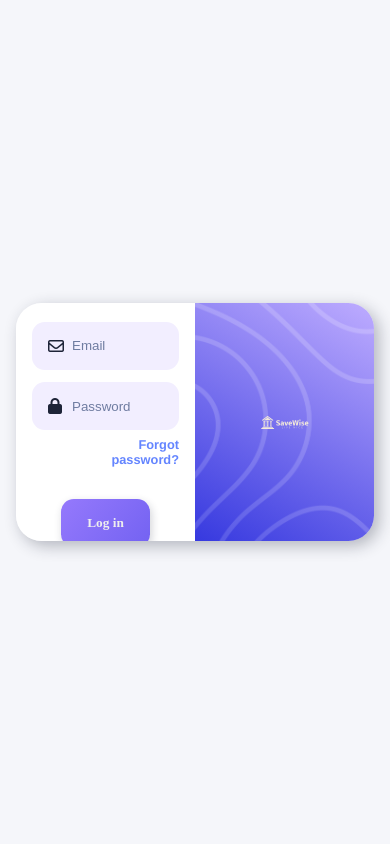
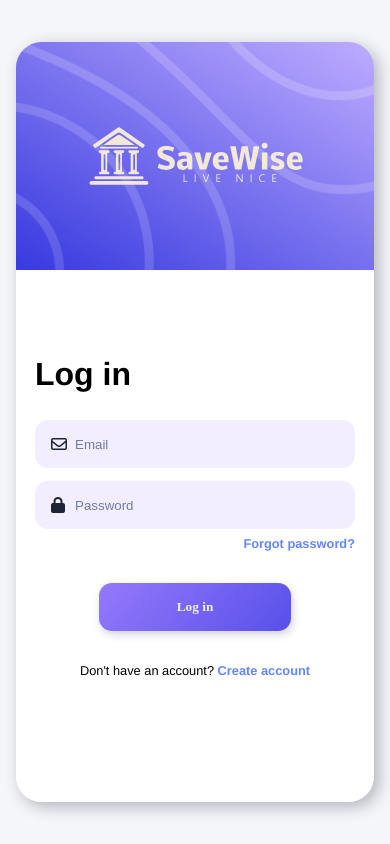
Before and after one commit to kvvasuu/save-wise, a Vue app: page / in a window 390 px wide. Built offline with nearby package versions, Linux system fonts and the light colour scheme; a web font is replaced by a local one.

Commit message:
feat: auth

```diff
--- a/src/assets/style/main.scss
+++ b/src/assets/style/main.scss
@@ -40,3 +40,15 @@ body {
   margin: 0;
   padding: 0;
 }
+
+@media (max-width: 800px) {
+  :root {
+    font-size: 14px;
+  }
+}
+
+@media (max-width: 600px) {
+  :root {
+    font-size: 16px;
+  }
+}
--- a/src/components/containers/AuthContainer.vue
+++ b/src/components/containers/AuthContainer.vue
@@ -1,7 +1,9 @@
 <template>
   <div class="container" :class="{ reverse: reverse }">
     <div class="column left">
-      <slot></slot>
+      <div class="inner-container">
+        <slot></slot>
+      </div>
     </div>
     <div class="column right">
       <div class="inner">
@@ -73,4 +75,41 @@ export default {
     }
   }
 }
+
+@media (max-width: 600px) {
+  .container {
+    width: 40rem;
+    height: 90%;
+    aspect-ratio: auto;
+    margin: 1rem;
+    flex-direction: column-reverse;
+    &.reverse {
+      flex-direction: column-reverse;
+    }
+    .column {
+      width: 100%;
+      height: 50%;
+      justify-content: center;
+      .inner-container {
+        margin: 3rem 0 0 0;
+      }
+      &.left {
+        background-color: #ffffff;
+        height: 70%;
+        display: flex;
+        align-items: start;
+        justify-content: center;
+      }
+      &.right {
+        background: rgb(100, 133, 255);
+        background: url("../../assets/mask.png"),
+          linear-gradient(210deg, rgb(190, 172, 255) 0%, rgb(54, 57, 223) 100%);
+        background-blend-mode: soft-light;
+        background-repeat: no-repeat;
+        background-size: cover;
+        height: 30%;
+      }
+    }
+  }
+}
 </style>
--- a/src/store/auth.js
+++ b/src/store/auth.js
@@ -43,9 +43,13 @@ const auth = {
           payload.password
         )
           .then((userCredential) => {
-            context.state.user = userCredential.user;
-            context.dispatch("authStateChange");
-            resolve();
+            if (userCredential.user.emailVerified) {
+              context.state.user = userCredential.user;
+              context.dispatch("authStateChange");
+              resolve();
+            } else {
+              reject("notverified");
+            }
           })
           .catch((error) => {
             const errorCode = error.code;
--- a/src/views/auth/LoginPage.vue
+++ b/src/views/auth/LoginPage.vue
@@ -3,6 +3,9 @@
     <div class="inner">
       <header>
         <h1>Log in</h1>
+        <span class="input-error" v-if="emailNotVerified"
+          >Your email address has not been verified yet.</span
+        >
       </header>
 
       <div class="inputs">
@@ -65,11 +68,13 @@ export default {
       password: "",
       errorMessage: "",
       error: false,
+      emailNotVerified: false,
     };
   },
   methods: {
     login() {
       this.error = false;
+      this.emailNotVerified = false;
       this.$store
         .dispatch("login", {
           email: this.email,
@@ -79,10 +84,15 @@ export default {
           this.$router.push("/app");
         })
         .catch((error) => {
-          this.errorMessage = error;
-          this.error = true;
+          if (error === "notverified") {
+            this.emailNotVerified = true;
+            console.log(error);
+          } else {
+            this.errorMessage = error;
+            this.error = true;
+            console.log(this.errorMessage);
+          }
           this.password = "";
-          console.log(this.errorMessage);
         });
     },
   },
@@ -107,6 +117,13 @@ export default {
     width: 100%;
     h1 {
       font-weight: 700;
+    }
+    .input-error {
+      position: relative;
+      font-size: 0.8rem;
+      margin: -0.5rem 0 0.5rem 0;
+      bottom: 0;
+      left: 0;
     }
   }
   a {
--- a/src/views/auth/RegisterPage.vue
+++ b/src/views/auth/RegisterPage.vue
@@ -1,6 +1,5 @@
 <template>
   <AuthContainer :reverse="true">
-    <div class="container">
     <div class="inner" v-if="!registerComplete">
       <header>
         <h1>Sign up</h1>
@@ -86,17 +85,16 @@
       </div>
     </div>
     <div class="inner" v-else>
-        <header>
+      <header class="registration-complete">
         <h1>Registration successful! Welcome aboard.</h1>
         <i class="fa-solid fa-check"></i>
       </header>
 
-        <div class="caption">
-          Please check <b>{{ passEmail }}</b> to confirm your registration."
+      <div class="caption registration-complete">
+        Please check <b>{{ passEmail }}</b> to confirm your registration.
       </div>
       <div class="other">
         <router-link to="/login">Back</router-link>
-        </div>
       </div>
     </div>
   </AuthContainer>
@@ -207,6 +205,11 @@ export default {
       }
     },
   },
+  computed: {
+    passEmail() {
+      return this.email;
+    },
+  },
 };
 </script>
 
@@ -226,6 +229,11 @@ export default {
     justify-content: center;
     flex-direction: column;
     width: 100%;
+    &.registration-complete {
+      align-items: center;
+      margin: 0 0 1rem 0;
+      text-align: center;
+    }
     .input-error {
       position: relative;
       font-size: 0.8rem;
@@ -235,6 +243,9 @@ export default {
     }
     h1 {
       font-weight: 700;
+    }
+    i {
+      font-size: 2rem;
     }
   }
   a {
@@ -329,6 +340,11 @@ button {
   width: 100%;
   margin: 0.4rem 0 0 0;
   position: relative;
+  &.registration-complete {
+    align-items: center;
+    text-align: center;
+    margin: 0 0 1rem 0;
+  }
   .input-error {
     bottom: -0.8rem;
     left: 1rem;
```
Lines whose indentation alone changed are shown as unchanged.
